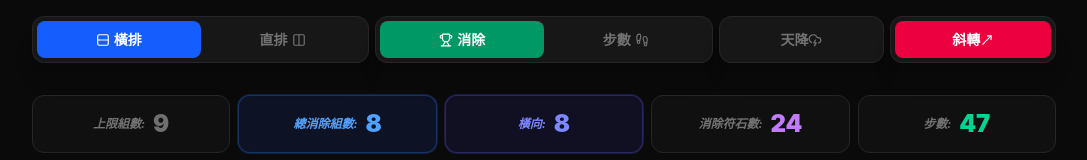
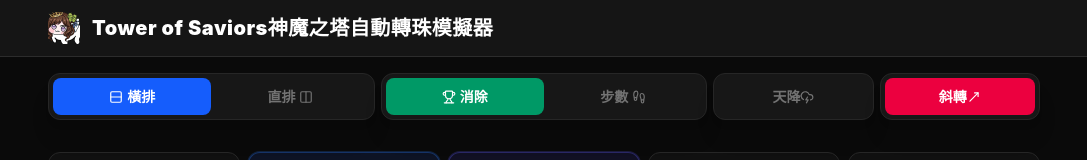
Before and after one commit to taivsallen/AutoCombo, a React (Vite) app: page / in a window 1280 px wide. Shown: the top 160 px of the page, without its empty margins (96-1183 px from the left). Built offline with nearby package versions, Linux system fonts and the light colour scheme.

Commit message:
add top title and logo

```diff
--- a/src/App.jsx
+++ b/src/App.jsx
@@ -6,6 +6,7 @@
 import lImg from './assets/l.png';
 import dImg from './assets/d.png';
 import hImg from './assets/h.png';
+import logoImg from './assets/logo.png';
 
 const ORB_TYPES = {
   WATER: { id: 0, img: wImg },
@@ -1302,7 +1303,23 @@
 };
 
   return (
-    <div className="min-h-screen bg-neutral-950 text-white font-sans flex items-center justify-center p-4">
+    <div className="min-h-screen bg-neutral-950 text-white font-sans">
+		<div className="sticky top-0 z-[3000] bg-neutral-900/95 backdrop-blur border-b border-white/10">
+		  <div className="mx-auto max-w-5xl w-full px-4 py-3 flex items-center justify-between">
+			<div className="flex items-center gap-3">
+			  {/* 左邊可以放你的 logo（可刪） */}
+			  <img src={logoImg} className="w-8 h-8" alt="" />
+
+			  <div className="text-lg md:text-xl font-black tracking-wide">
+				Tower of Saviors神魔之塔自動轉珠模擬器
+			  </div>
+			</div>
+
+			{/* 右邊可以放小按鈕（可刪） */}
+			{/* <button className="px-3 py-1 rounded-lg bg-neutral-800 hover:bg-neutral-700 text-sm">?</button> */}
+		  </div>
+		</div>
+		<div className="mx-auto max-w-5xl w-full px-4 py-4">
 		   <div className="max-w-5xl w-full">
 			{/* 四組模式切換器 - 改為比例 2:2:1:1 */}
 			<div className="grid grid-cols-6 gap-1.5 mb-8 text-[14px]">
@@ -1664,6 +1681,7 @@
 			)}
 		  </div>
 		</div>
+    </div>
   );
 };
 
```
Also changed, not shown: src/assets/logo.png (added). Lines whose indentation alone changed are shown as unchanged.
